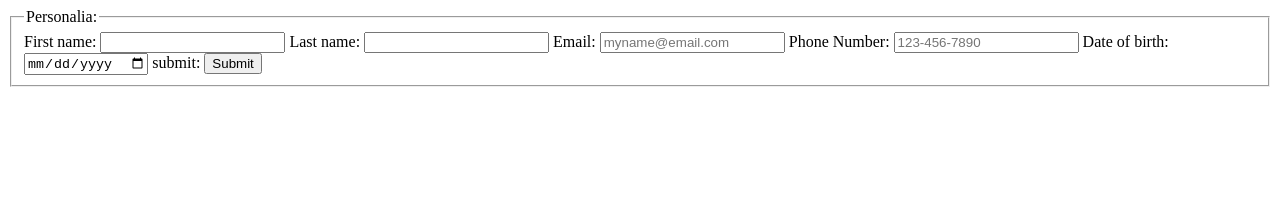
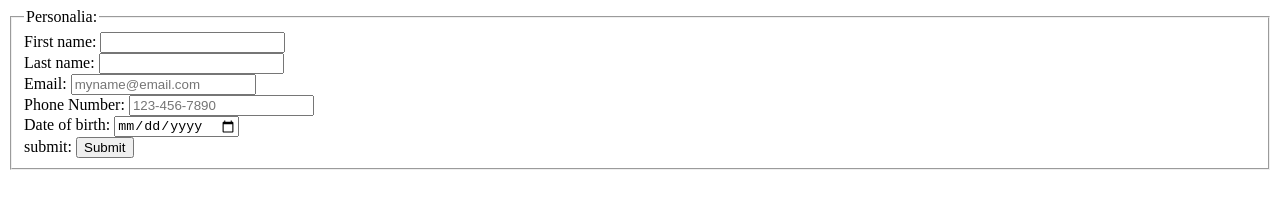
Before and after one commit to roshanpaul1/Lab_2, a plain HTML site: page index.html in a window 1280 px wide. Drawn offline with Linux system fonts and the light colour scheme.

Commit message:
testing again

```diff
--- a/index.html
+++ b/index.html
@@ -10,12 +10,12 @@
 	<form action="#null" method="get">
 	<fieldset>
     <legend>Personalia:</legend>
-	First name: <input type="text" />
-	Last name: <input type="text" />
-	Email: <input type="email" placeholder="myname@email.com"/>
-	Phone Number: <input type="tel" placeholder="123-456-7890"/>
-	Date of birth: <input type="date"/>
-	submit: <input type="submit" value="Submit"/>
+	<div>First name: <input type="text" /></div>
+	<div>Last name: <input type="text" /></div>
+	<div>Email: <input type="email" placeholder="myname@email.com"/></div>
+	<div>Phone Number: <input type="tel" placeholder="123-456-7890"/></div>
+	<div>Date of birth: <input type="date"/></div>
+	<div>submit: <input type="submit" value="Submit"/></div>
 	</fieldset>
 	</form>
 </body>
```
